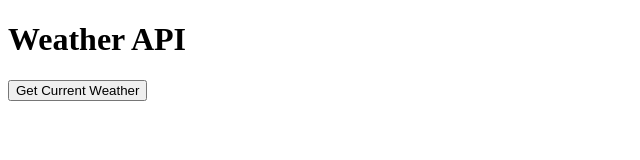
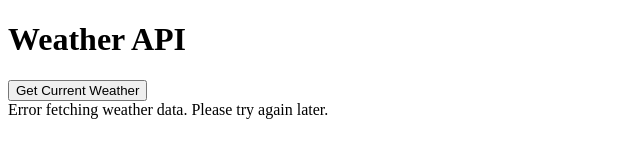
Before and after one commit to acciojob/weather-api-imranshaikh9930, a website: page main.html in a window 1280 px wide. Both pictures are taken after a click on the button "Get Current Weather". Shown: the whole page, without its empty margins (0-640 px from the left). Drawn offline with Linux system fonts and the light colour scheme; no server answers.

Commit message:
created a submission

```diff
--- a/main.html
+++ b/main.html
@@ -11,7 +11,7 @@
 	<h1>Weather API</h1>
 	<button class="btn">Get Current Weather</button>
 
-	<div id="weatherData" class="text">Current weather in London: Clouds</div>
+	<div id="weatherData" class="text"></div>
     <script type="text/javascript" src="./script.js">
 </script>
 
--- a/script.js
+++ b/script.js
@@ -1,36 +1,38 @@
-import "./styles.css";
-
 const btn = document.querySelector(".btn");
 
 btn.addEventListener("click", getCurrentWeather);
+
 function getCurrentWeather() {
+  // Replace 'YOUR_API_KEY' with your actual OpenWeatherMap API key
   // console.log("click");
-  // Replace 'YOUR_API_KEY' with your actual OpenWeatherMap API key
   const apiKey = "7c29a3a0b8862faeb96ca3b1be764114";
   const city = "London";
   const apiUrl = `https://api.openweathermap.org/data/2.5/weather?q=${city}&appid=${apiKey}`;
 
   // Make the API request
   fetch(apiUrl)
-    .then((response) => response.json())
+    .then((response) => {
+      if (!response.ok) {
+        throw new Error("Network response was not ok");
+      }
+      return response.json();
+    })
     .then((data) => {
       // Extract the weather description from the API response
 
       // console.log(data);
       const weatherDescription = data.weather[0].description;
 
-      console.log(weatherDescription);
-
       // Update the content of the weatherData div
       const weatherDataDiv = document.getElementById("weatherData");
+
+    //   console.log(weatherDataDiv);
       weatherDataDiv.textContent = `Current weather in ${city}: ${weatherDescription}`;
     })
     .catch((error) => {
       console.error("Error fetching weather data:", error);
-      // const weatherDataDiv = document.getElementById("weatherData");
-      // weatherDataDiv.textContent =
-      //   "Error fetching weather data. Please try again later.";
+      const weatherDataDiv = document.getElementById("weatherData");
+      weatherDataDiv.textContent =
+        "Error fetching weather data. Please try again later.";
     });
 }
-
-// getCurrentWeather();
--- a/styles.css
+++ b/styles.css
@@ -1,5 +1,5 @@
 /*  your css code here. If applicable */
-
+/*
 .text{
 	display:none;
-}
+} */
```
